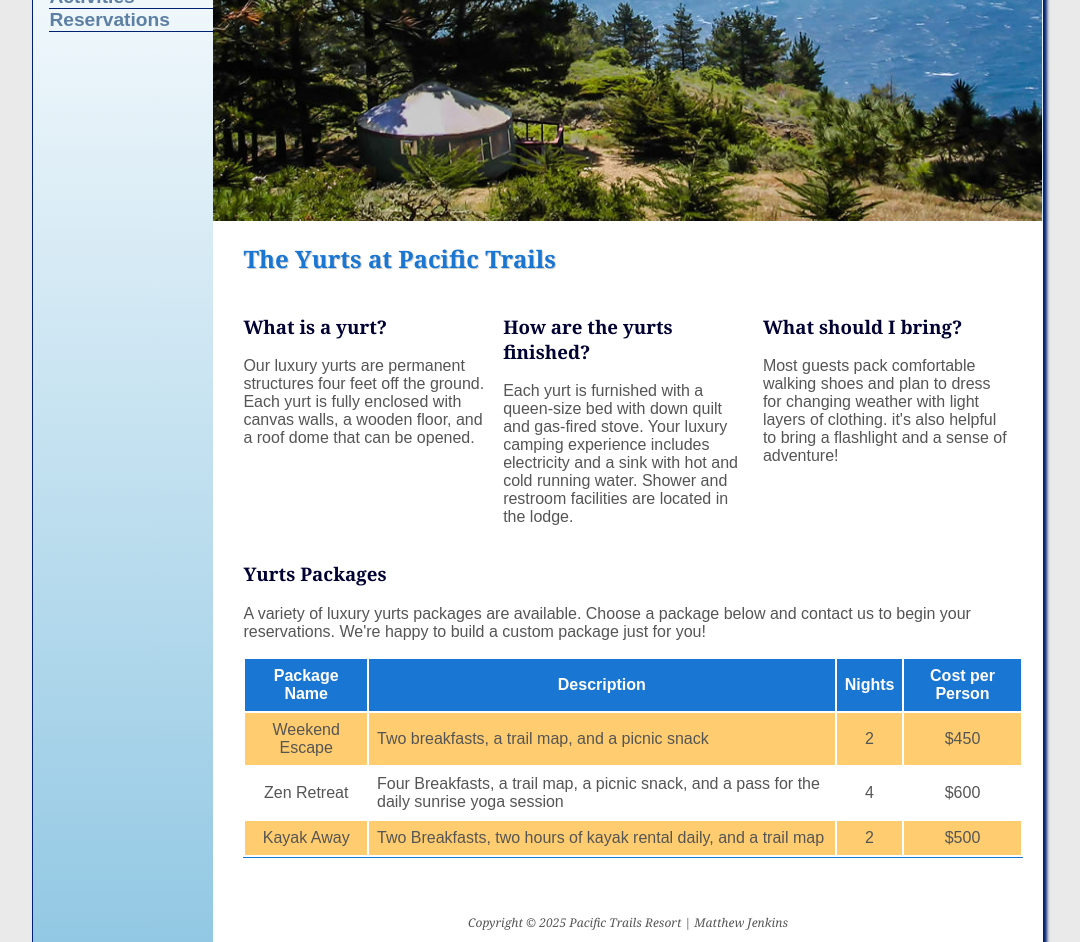
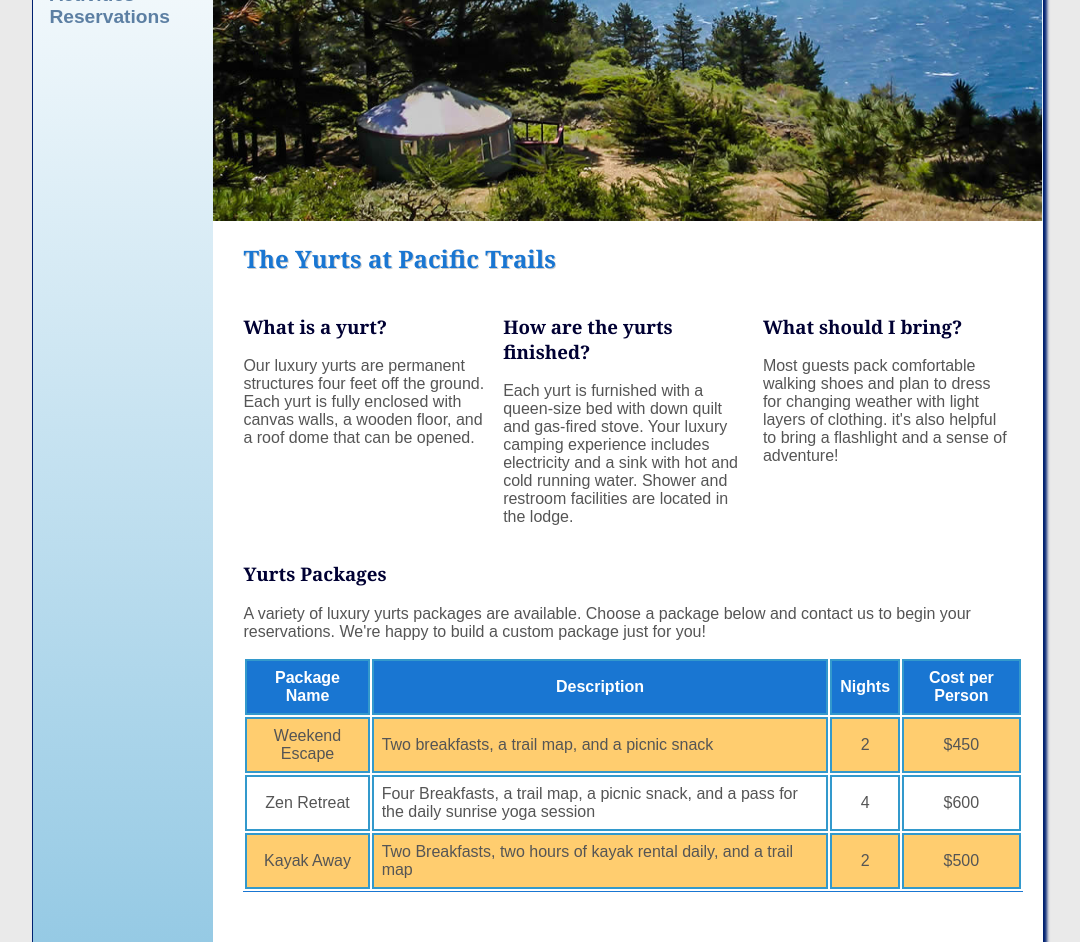
Before and after one commit to matthewhjenkins/matthewhjenkins.github.io, a plain HTML site: page ch9pacific/yurts.html in a window 1280 px wide. Shown: the part 163-1105 px from the top of the page, without its empty margins (102-1182 px from the left). Drawn offline with Linux system fonts and the light colour scheme.

Commit message:
Update pacific.css

```diff
--- a/ch9pacific/pacific.css
+++ b/ch9pacific/pacific.css
@@ -131,7 +131,7 @@ th {
 td,
 th {
   padding: 0.5em;
-  /* border: 2px solid #39c; */
+  border: 2px solid #39c;
 }
 td {
   text-align: center; /* tac */
@@ -203,9 +203,7 @@ tr:nth-last-of-type(odd) {
     flex-wrap: nowrap; /*  */
     justify-content: space-around;
   }
-  nav li {
-    border-bottom: none; /* bdb:n */
-  }
+
 
 }
 @media (min-width: 1024px) {
@@ -226,6 +224,9 @@ tr:nth-last-of-type(odd) {
   nav {
     text-align: left; /* ta:l */
     padding-left: 1em; /* pl1em */
+  }
+  nav li {
+    border-bottom: none; /* bdb:n */
   }
   @supports (display: grid) {
     nav ul {
```
